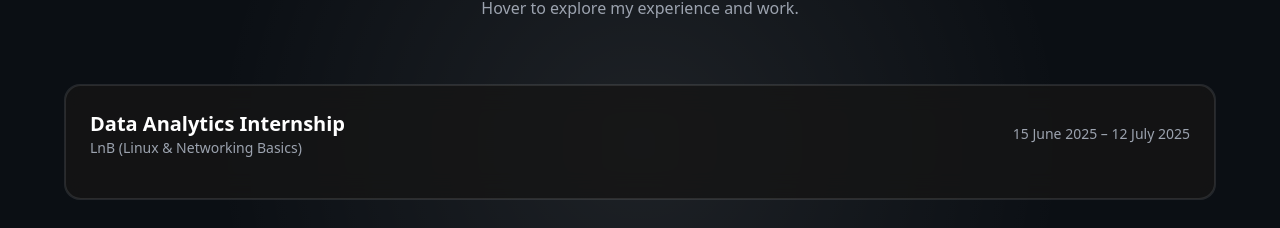
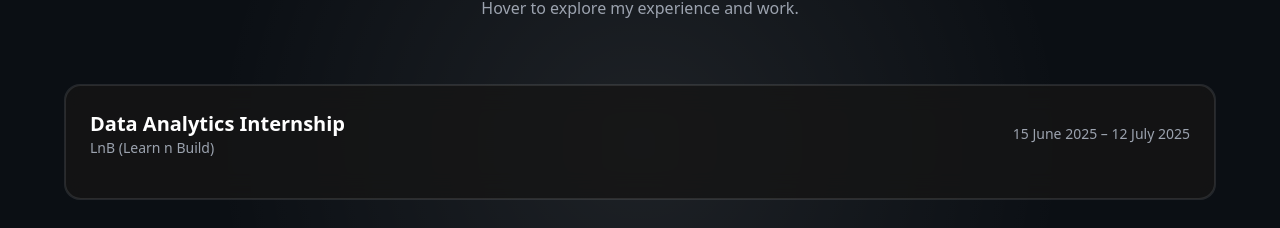
Before and after one commit to Tanishkapundhir78/ai-portfolio, a React (Vite) app: page / in a window 1280 px wide. Shown: the part 5940-6168 px from the top of the page. Built offline with nearby package versions, Linux system fonts and the light colour scheme.

Commit message:
Modified Internship section

```diff
--- a/src/components/Internships.jsx
+++ b/src/components/Internships.jsx
@@ -2,7 +2,7 @@ export default function Internships() {
   const internships = [
     {
       title: "Data Analytics Internship",
-      org: "LnB (Linux & Networking Basics)",
+      org: "LnB (Learn n Build)",
       duration: "15 June 2025 – 12 July 2025",
       points: [
         "Completed a 45-day structured training focused on core data analytics concepts.",
```
